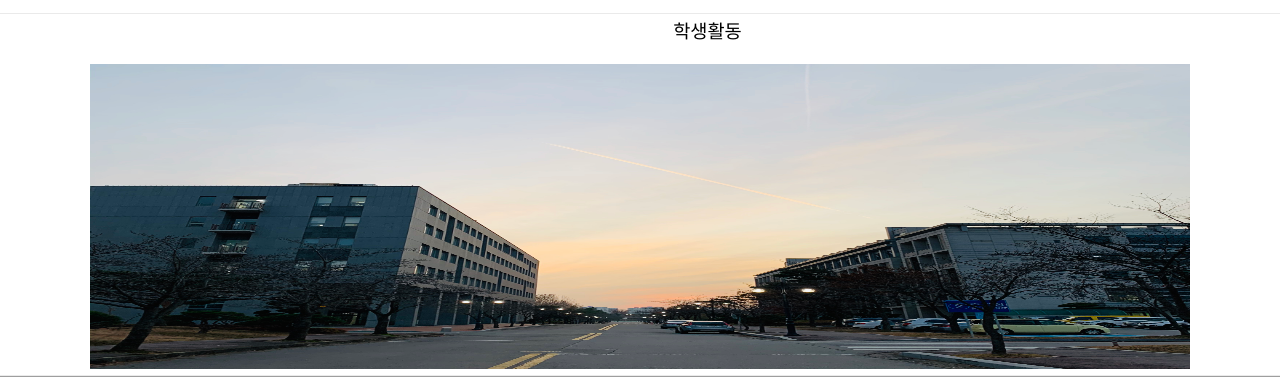
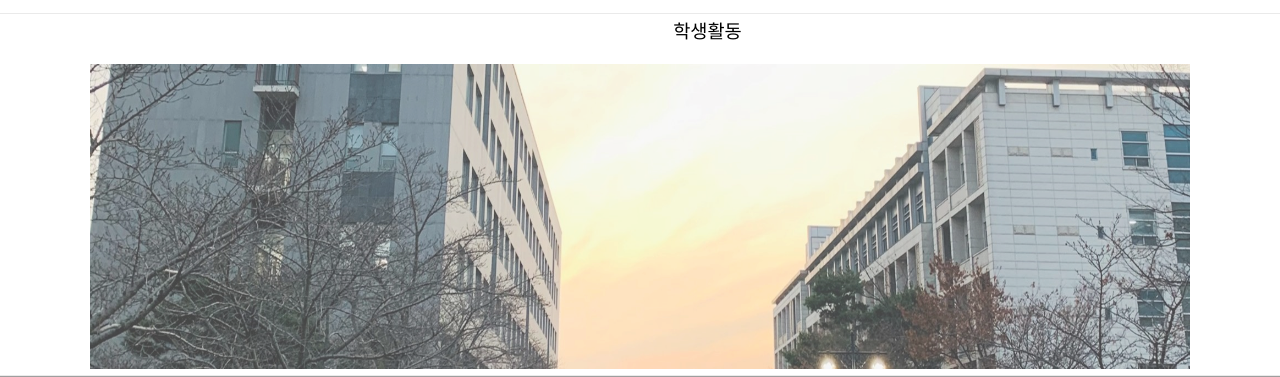
Before and after one commit to A1paBeta/ERICA_DCSWebPageRenewal, a PHP site: page /mainPage.php in a window 1280 px wide. Shown: the part 109-486 px from the top of the page. Run offline with PHP 8.4, Linux system fonts and the light colour scheme; some libraries are stand-ins or nearby versions; grey boxes are pictures that could not be loaded.

Commit message:
Add top menu link, Modify main image(size down)

```diff
--- a/mainPage.php
+++ b/mainPage.php
@@ -31,7 +31,7 @@
   </article>
   <div class="contents">
     <div class="mainImg">
-      <img id="mainImg" src="./assets/main_img.jpg" alt="" width="1100px" height="305px">
+      <img id="mainImg" src="./assets/main_img.png" alt="" width="1100px" height="305px">
     </div>
 
     <div class="department">
```
Also changed, not shown: assets/._main_img.png (added), assets/main_img.png (added).
